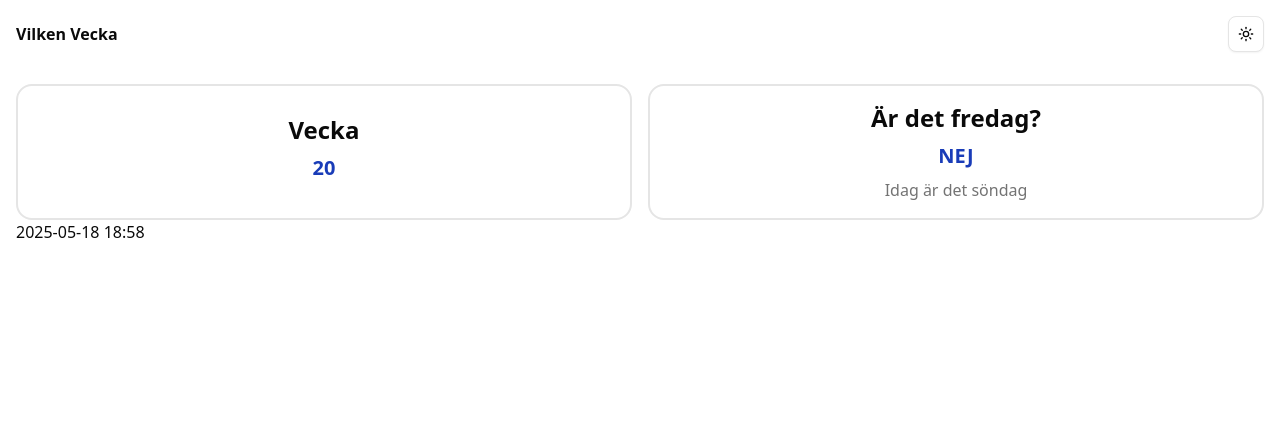
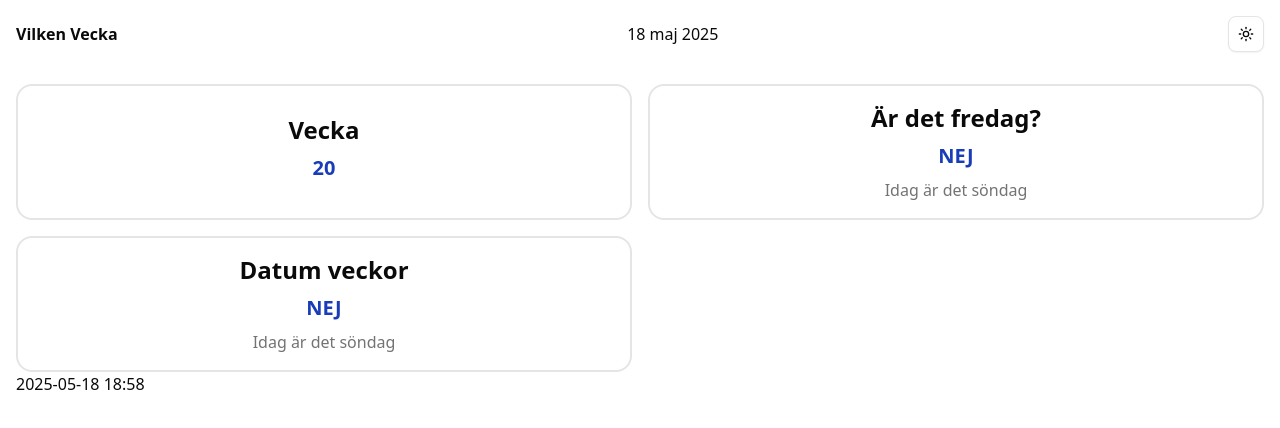
Before and after one commit to jonte265/what-week, a Next.js app: page / in a window 1280 px wide. Shown: the top 428 px of the page. Built offline with nearby package versions, Linux system fonts and the light colour scheme.

Commit message:
today date header

```diff
--- a/app/page.tsx
+++ b/app/page.tsx
@@ -42,8 +42,14 @@ export default function Home() {
           infoHeading={isItFriday ? 'JA' : 'NEJ'}
           infoDesc={`Idag är det ${format(date, 'eeee', { locale: sv })}`}
         />
+
+        <InfoCard
+          infoTitle='Datum veckor'
+          infoHeading={isItFriday ? 'JA' : 'NEJ'}
+          infoDesc={`Idag är det ${format(date, 'eeee', { locale: sv })}`}
+        />
       </div>
-      <p>{format(date, 'yyyy-MM-dd HH:mm')}</p>
+      <p>{format(date, 'yyyy-MM-dd HH:mm', { locale: sv })}</p>
     </main>
   );
 }
--- a/components/custom/HeaderNav.tsx
+++ b/components/custom/HeaderNav.tsx
@@ -1,9 +1,20 @@
+import {
+  isFriday,
+  format,
+  addDays,
+  formatDistance,
+  formatRelative,
+  subDays,
+} from 'date-fns';
+import { sv } from 'date-fns/locale';
 import { ModeToggle } from '../ui/ModeToggle';
 
 function HeaderNav() {
+  const date = new Date();
   return (
     <header className='flex justify-between items-center p-4'>
       <h1 className='font-semibold'>Vilken Vecka</h1>
+      <p>{format(date, 'd MMMM yyyy ', { locale: sv })}</p>
       <ModeToggle />
     </header>
   );
```
